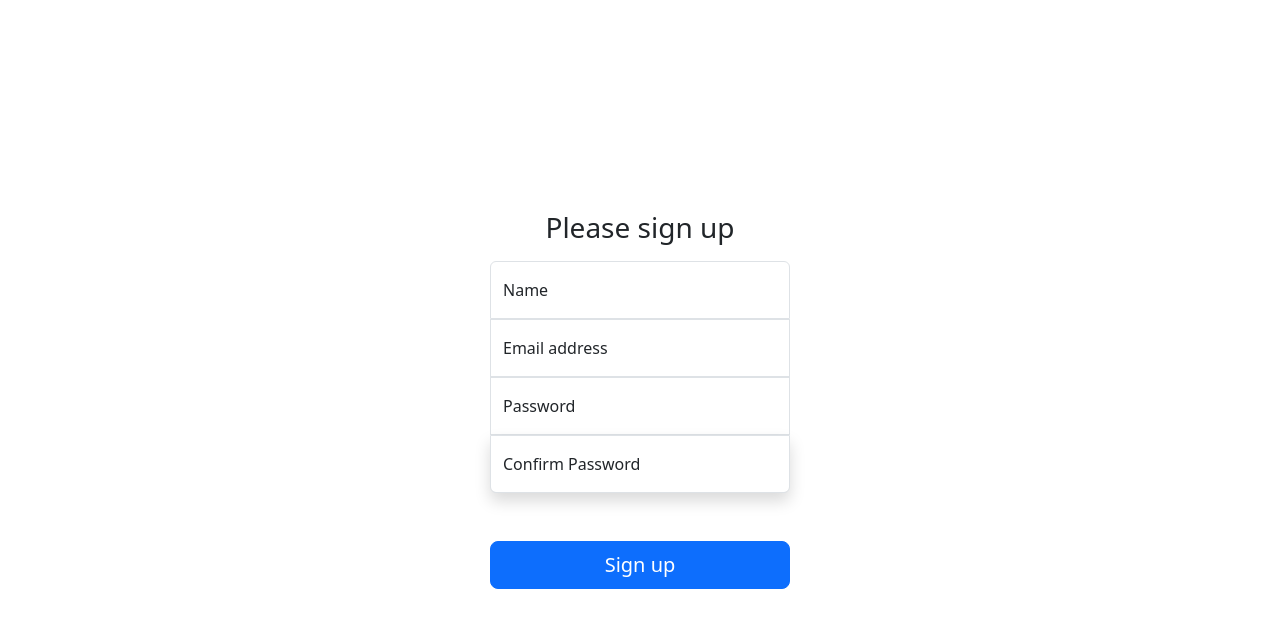
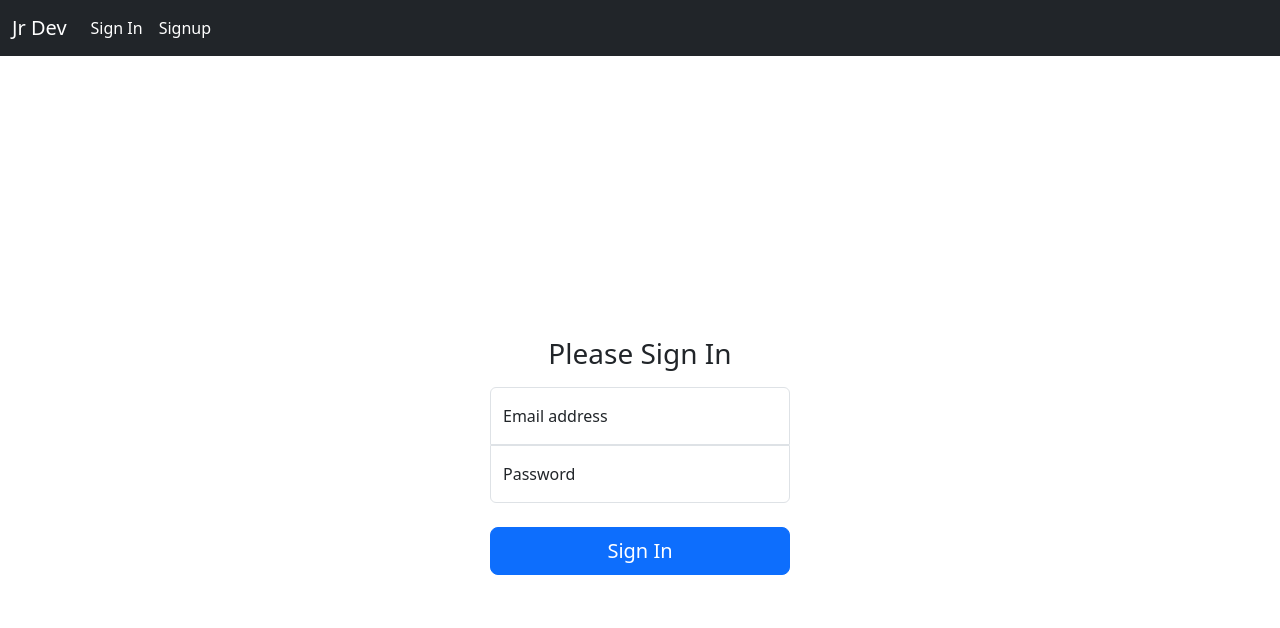
Before and after one commit to codesydney/jrdev, a React (Create React App) app: page /signin in a window 1280 px wide. Shown: the top 628 px of the page. Built offline with nearby package versions, Linux system fonts and the light colour scheme.

Commit message:
code update

```diff
--- a/package.json
+++ b/package.json
@@ -9,6 +9,7 @@
     "bootstrap": "^5.3.0-alpha1",
     "react": "^18.2.0",
     "react-dom": "^18.2.0",
+    "react-router-dom": "^6.7.0",
     "react-scripts": "5.0.1",
     "web-vitals": "^2.1.4"
   },
--- a/src/App.js
+++ b/src/App.js
@@ -1,9 +1,22 @@
 import { UserAccountProvider } from "./context/userAccountContext"
+import { BrowserRouter as Router, Route, Routes } from "react-router-dom"
 import SignUp from "./components/SignUp"
+import Header from "./components/Header"
+import SignIn from "./components/SignIn"
+import NotFound from "./components/NotFound"
+import Home from "./components/Home"
 function App() {
   return (
     <UserAccountProvider>
-      <SignUp />
+      <Router>
+        <Header />
+        <Routes>
+          <Route path='/' element={<Home />} />
+          <Route path='/signup' element={<SignUp />} />
+          <Route path='/signin' element={<SignIn />} />
+          <Route path='/*' element={<NotFound />} />
+        </Routes>
+      </Router>
     </UserAccountProvider>
   )
 }
--- /dev/null
+++ b/src/components/Header.jsx
@@ -0,0 +1,51 @@
+import { Link } from "react-router-dom"
+function Header() {
+  return (
+    <nav
+      className='navbar navbar-expand navbar-dark bg-dark'
+      aria-label='Second navbar example'
+    >
+      <div className='container-fluid'>
+        <Link className='navbar-brand' to='/'>
+          Jr Dev
+        </Link>
+        <button
+          className='navbar-toggler'
+          type='button'
+          data-bs-toggle='collapse'
+          data-bs-target='#navbarsExample02'
+          aria-controls='navbarsExample02'
+          aria-expanded='false'
+          aria-label='Toggle navigation'
+        >
+          <span className='navbar-toggler-icon'></span>
+        </button>
+
+        <div className='collapse navbar-collapse' id='navbarsExample02'>
+          <ul className='navbar-nav me-auto'>
+            <li className='nav-item'>
+              <Link
+                className='nav-link active'
+                aria-current='page'
+                to='/signin'
+              >
+                Sign In
+              </Link>
+            </li>
+            <li className='nav-item'>
+              <Link className='nav-link active' to='/signup'>
+                Signup
+              </Link>
+            </li>
+          </ul>
+        </div>
+      </div>
+    </nav>
+  )
+}
+
+{
+  /* <Link to='/signin'>signin</Link>
+      <Link to='/signup'>signup</Link> */
+}
+export default Header
--- /dev/null
+++ b/src/components/Home.jsx
@@ -0,0 +1,5 @@
+function Home() {
+  return <div>Home</div>
+}
+
+export default Home
--- /dev/null
+++ b/src/components/NotFound.jsx
@@ -0,0 +1,15 @@
+import React from "react"
+import { Link } from "react-router-dom"
+
+function NotFound() {
+  return (
+    <div className=' center flex-column'>
+      <h1>404: Page Not Found!</h1>
+      <Link className='btn btn-primary btn-lg' to='/'>
+        Back to home
+      </Link>
+    </div>
+  )
+}
+
+export default NotFound
--- /dev/null
+++ b/src/components/SignIn.jsx
@@ -0,0 +1,87 @@
+import { useState } from "react"
+function SignIn() {
+  const [email, setEmail] = useState("")
+  const [password, setPassword] = useState("")
+  let success = ""
+
+  const handleSubmit = (e) => {
+    e.preventDefault()
+    const data = { email, password }
+    handlePost(data)
+    console.log(data)
+  }
+  const handleEmail = (e) => {
+    setEmail(e.target.value)
+  }
+  const handlePassword = (e) => {
+    setPassword(e.target.value)
+  }
+  const handleLogin = (info) => {
+    console.log("ok", info)
+    if (info === "success") {
+      console.log("success")
+    } else {
+      console.log("invalid")
+    }
+  }
+
+  const handlePost = async (user) => {
+    const url = "https://jrdevau.herokuapp.com/api/v1/users/login"
+    fetch(url, {
+      method: "POST",
+      headers: {
+        "Content-Type": "application/json",
+      },
+      body: JSON.stringify(user),
+    })
+      .then((result) => {
+        result.json().then((resp) => {
+          success = resp.status
+          handleLogin(success)
+        })
+      })
+      .catch((error) => {
+        console.log(error)
+        handleLogin(success)
+      })
+  }
+
+  return (
+    <div className='text-center center'>
+      <div className='signin'>
+        <div className='form-signin w-100 m-auto gap-3'>
+          <form onSubmit={handleSubmit}>
+            <h1 className='h3 mb-3 fw-normal'>Please Sign In</h1>
+            <div className='form-floating'>
+              <input
+                type='email'
+                className='form-control rounded-0 rounded-top '
+                id='floatingInput'
+                placeholder='name@example.com'
+                onChange={handleEmail}
+                value={email}
+              />
+              <label htmlFor='floatingInput'>Email address</label>
+            </div>
+            <div className='form-floating mb-4'>
+              <input
+                type='password'
+                className='form-control rounded-0 rounded-bottom'
+                id='floatingPassword'
+                placeholder='Password'
+                onChange={handlePassword}
+                value={password}
+              />
+              <label htmlFor='floatingPassword'>Password</label>
+            </div>
+            <button className='w-100 btn btn-lg btn-primary' type='submit'>
+              Sign In
+            </button>
+          </form>
+        </div>
+      </div>
+    </div>
+  )
+}
+
+export default SignIn
--- a/src/components/SignUp.jsx
+++ b/src/components/SignUp.jsx
@@ -1,4 +1,4 @@
-import { useState, useContext } from "react"
+import { useContext } from "react"
 import UserAccountContext from "../context/userAccountContext"
 function SignUp() {
   const {
@@ -11,6 +11,7 @@ function SignUp() {
     handleEmail,
     handlePassword,
     handlePasswordConfirm,
+    handleClear,
     setError,
   } = useContext(UserAccountContext)
 
@@ -18,6 +19,7 @@ function SignUp() {
     e.preventDefault()
     const data = { name, email, password, passwordConfirm }
     handlePost(data)
+    handleClear()
   }
 
   const handlePost = (user) => {
@@ -40,7 +42,7 @@ function SignUp() {
       <div className='signin'>
         <div className='form-signin w-100 m-auto gap-3'>
           <form onSubmit={handleSubmit}>
-            <h1 className='h3 mb-3 fw-normal'>Please sign up</h1>
+            <h1 className='h3 mb-3 fw-normal'>Please Sign Up</h1>
             <div className='form-floating'>
               <input
                 type='text'
--- a/src/context/userAccountContext.js
+++ b/src/context/userAccountContext.js
@@ -21,10 +21,14 @@ export const UserAccountProvider = ({ children }) => {
   const handleName = (e) => {
     setName(e.target.value)
   }
+  const handleClear = () => {
+    setName("")
+  }
 
   return (
     <UserAccountContext.Provider
       value={{
+        name,
         email,
         password,
         passwordConfirm,
@@ -33,6 +37,7 @@ export const UserAccountProvider = ({ children }) => {
         handlePassword,
         handlePasswordConfirm,
         handleName,
+        handleClear,
         setError,
       }}
     >
```
Also changed, not shown: 1 other file (tests, documents, lock files or other folders).
